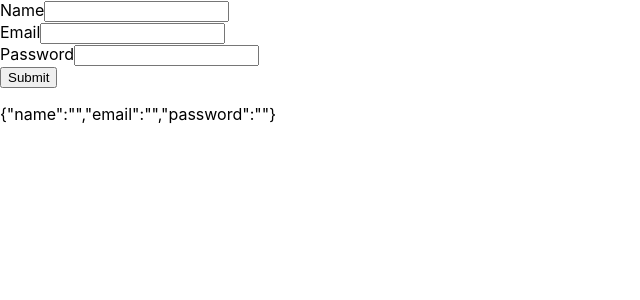
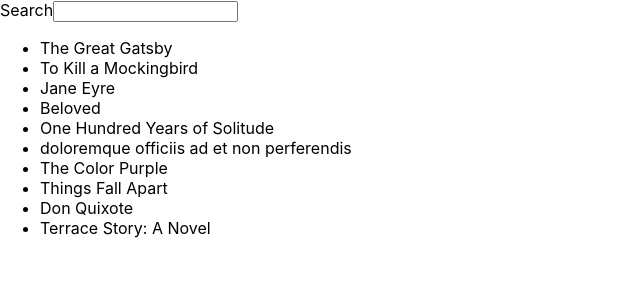
Before and after one commit to afiqidham/myfirstapp, a React (Create React App) app: page / in a window 1280 px wide. Shown: the top 300 px of the page, without its empty margins (0-640 px from the left). Built offline with nearby package versions, Linux system fonts and the light colour scheme.

Commit message:
assignment 7

```diff
--- a/src/App.js
+++ b/src/App.js
@@ -5,102 +5,83 @@
 import Blog from './components/Blog';
 import Post from './components/Post';
 import Form from './components/Form';
+import Search from './components/Search';
+import BookList from './components/BookList';
 
 function App() {
-  const [flag, setFlag] = useState(true);
-  const handleOnClick = () => {
-      setFlag(true);
-    };
-    const handleOffClick = () => {
-      setFlag(false);
-    };
+  // const [flag, setFlag] = useState(true);
+  const [searchTerm, setSearchTerm] = useState("");
+  const handleSearch = (e) => {
+    setSearchTerm(e.target.value);
+  };
   const user = {
     firstname: "Afiq",
     lastname: "Idham",
   };
 
-  const posts = [
+  const books = [
     {
-      id: 71,
-      title: "et iusto veniam et illum aut fuga",
-      body: "occaecati a doloribus\niste saepe consectetur placeat eum voluptate dolorem et\nqui quo quia voluptas\nrerum ut id enim velit est perferendis"
+      "id": 1,
+      "title": "The Great Gatsby",
     },
     {
-      "id": 72,
-      "title": "sint hic doloribus consequatur eos non id",
-      "body": "quam occaecati qui deleniti consectetur\nconsequatur aut facere quas exercitationem aliquam hic voluptas\nneque id sunt ut aut accusamus\nsunt consectetur expedita inventore velit"
+      "id": 2,
+      "title": "To Kill a Mockingbird",
     },
     {
-      "id": 73,
-      "title": "consequuntur deleniti eos quia temporibus ab aliquid at",
-      "body": "voluptatem cumque tenetur consequatur expedita ipsum nemo quia explicabo\naut eum minima consequatur\ntempore cumque quae est et\net in consequuntur voluptatem voluptates aut"
+      "id": 3,
+      "title": "Jane Eyre",
+
     },
     {
-      "id": 74,
-      "title": "enim unde ratione doloribus quas enim ut sit sapiente",
-      "body": "odit qui et et necessitatibus sint veniam\nmollitia amet doloremque molestiae commodi similique magnam et quam\nblanditiis est itaque\nquo et tenetur ratione occaecati molestiae tempora"
+      "id": 4,
+      "title": "Beloved",
+
     },
     {
-      "id": 75,
-      "title": "dignissimos eum dolor ut enim et delectus in",
-      "body": "commodi non non omnis et voluptas sit\nautem aut nobis magnam et sapiente voluptatem\net laborum repellat qui delectus facilis temporibus\nrerum amet et nemo voluptate expedita adipisci error dolorem"
+      "id": 5,
+      "title": "One Hundred Years of Solitude",
+
     },
     {
-      "id": 76,
+      "id": 6,
       "title": "doloremque officiis ad et non perferendis",
-      "body": "ut animi facere\ntotam iusto tempore\nmolestiae eum aut et dolorem aperiam\nquaerat recusandae totam odio"
+
     },
     {
-      "id": 77,
-      "title": "necessitatibus quasi exercitationem odio",
-      "body": "modi ut in nulla repudiandae dolorum nostrum eos\naut consequatur omnis\nut incidunt est omnis iste et quam\nvoluptates sapiente aliquam asperiores nobis amet corrupti repudiandae provident"
+      "id": 7,
+      "title": "The Color Purple",
+
     },
     {
-      "id": 78,
-      "title": "quam voluptatibus rerum veritatis",
-      "body": "nobis facilis odit tempore cupiditate quia\nassumenda doloribus rerum qui ea\nillum et qui totam\naut veniam repellendus"
+      "id": 8,
+      "title": "Things Fall Apart",
+
     },
     {
-      "id": 79,
-      "title": "pariatur consequatur quia magnam autem omnis non amet",
-      "body": "libero accusantium et et facere incidunt sit dolorem\nnon excepturi qui quia sed laudantium\nquisquam molestiae ducimus est\nofficiis esse molestiae iste et quos"
+      "id": 9,
+      "title": "Don Quixote",
+
     },
     {
-      "id": 80,
-      "title": "labore in ex et explicabo corporis aut quas",
-      "body": "ex quod dolorem ea eum iure qui provident amet\nquia qui facere excepturi et repudiandae\nasperiores molestias provident\nminus incidunt vero fugit rerum sint sunt excepturi provident"
+      "id": 10,
+      "title": "Terrace Story: A Novel",
+
     }
-  ]
+  ];
 
-// let button;
-// if(flag) {
-//   button = <OnButton onClick = {handleOnClick}></OnButton>
+  const filterList = books.filter((item) => {
+    return item.title.toLowerCase().includes(searchTerm);
+  });
 
-// } else {
-//   button = <OffButton onClick = {handleOffClick}></OffButton>
-// }
+  return(
+  <div>
+    <Search searchTerm = {searchTerm} handleSearch={handleSearch}/>
+    <BookList bookList={filterList}/>
+    </div>
 
-  return <div>
-    {/* <h1>Time Now:</h1>
-    <h2>{flag ? <Clock/> : "No Clock Showed"}</h2>
-    <button onClick={() => setFlag(!flag)}>{button}</button> */}
-    {/* <Blog posts = {posts}/> */}
-    <Form/>
-    </div>;
+    );
 
 }
 
-// function OnButton(props) {
-//   return (
-//     <button onClick={props.OnButton}>Clock On</button>
-//   )
-// }
-
-// function OffButton(props) {
-//   return (
-//   <button onClick = {props.OffButton}>Clock Off</button>
-//   )
-// }
-
-
 export default App;
--- /dev/null
+++ b/src/components/BookList.js
@@ -0,0 +1,11 @@
+function BookList({ bookList }) {
+    return(
+        <ul>
+            {bookList.map((item) => {
+              return <li key={item.id}>{item.title}</li>
+            })}
+        </ul>
+    );
+}
+
+export default BookList;
--- /dev/null
+++ b/src/components/Search.js
@@ -0,0 +1,13 @@
+import { useState } from "react";
+
+function Search({searchTerm, handleSearch}) {
+
+    return (
+        <div>
+            Search
+            <input type="text" value={searchTerm} onChange={handleSearch}/>
+        </div>
+    );
+}
+
+export default Search;
```
Also changed, not shown: src/components/WelcomeDialog.js (added, +17 -0 lines).
